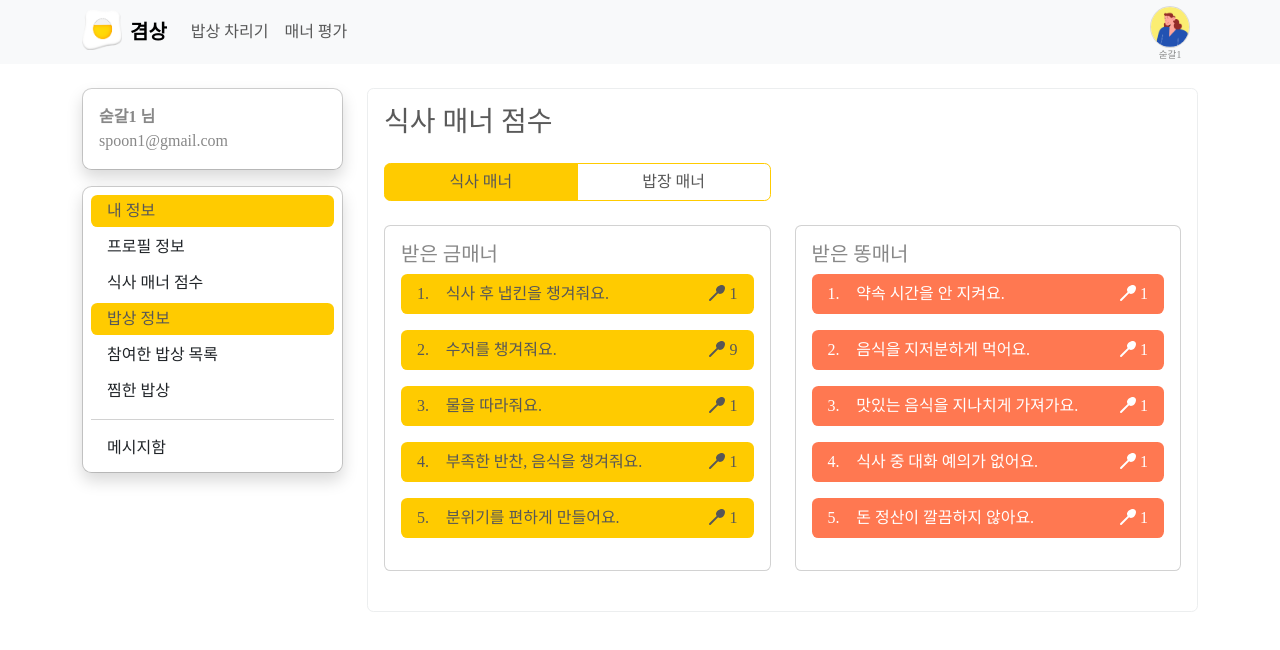
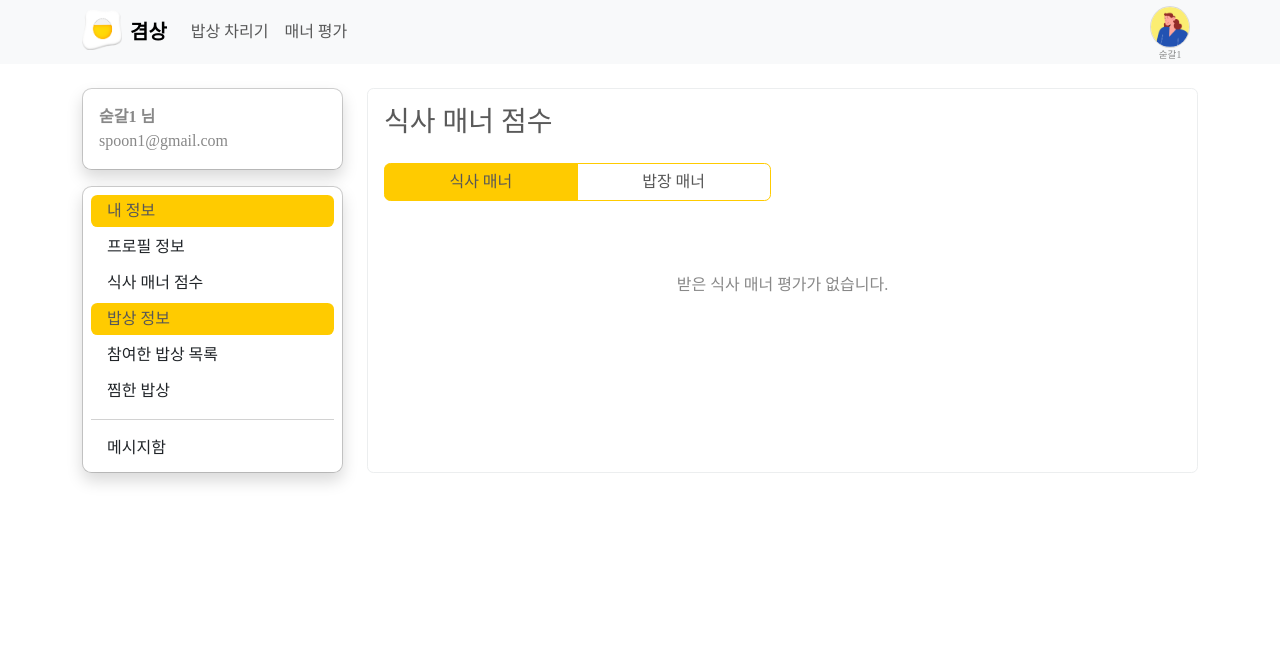
Before and after one commit to developer-dignity-team-2/gyeom-sang_client, a Vue app: page /mypage/score in a window 1280 px wide. Shown: the top 650 px of the page. Built offline with nearby package versions, Linux system fonts and the light colour scheme; a web font is replaced by a local one.

Commit message:
[UPDATE] 팀 회의 결과 반영

```diff
--- a/src/views/babsang-select.vue
+++ b/src/views/babsang-select.vue
@@ -167,6 +167,7 @@ export default {
 	data() {
 		return {
 			// comfirm: false,
+			babsang: 0,
 			babsangMessage: '',
 			diningTableSpoons: {
 				spoon_email: 'spoon1@gmail.com',
@@ -409,8 +410,8 @@ export default {
 		writeMessage() {
 			this.babsangMessage =
 				'축하합니다 ^O^ ' +
-				this.checkedNickname.join(', ') +
-				'님은 ' +
+				// this.checkedNickname.join(', ') +
+				// '님은 ' +
 				this.diningTableSpoons.dining_table_id +
 				'번 밥상의 숟갈로 선정되셨습니다.';
 		},
@@ -448,7 +449,6 @@ export default {
 			this.checkedNickname = this.checkedNickname.filter(
 				nickname => nickname !== spoon.nickname,
 			);
-			this.writeMessage();
 		},
 	},
 };
@@ -508,7 +508,7 @@ dt {
 // 메시지 입력창 애니메이션
 .nested-enter-active,
 .nested-leave-active {
-	transition: 0.3s;
+	transition: 0.5s;
 }
 
 .nested-enter-from,
--- a/src/views/mypage-score.vue
+++ b/src/views/mypage-score.vue
@@ -6,7 +6,7 @@
 			</div>
 			<!-- 본문영역 -->
 			<div class="col-xl-9 col-md-8 col-sm-12">
-				<div class="col border rounded p-3">
+				<div class="col border rounded p-3" style="min-height: 385px">
 					<h3>식사 매너 점수</h3>
 					<!-- 버튼 -->
 					<div class="row mt-4">
@@ -40,7 +40,16 @@
 					<!-- 매너 카드 -->
 					<!-- 식사 매너 -->
 					<div v-if="showCard">
-						<div v-if="countMannerArr[0] === 0 && countMannerArr[1] === 0">
+						<div
+							class="pt-5"
+							style="
+								display: flex;
+								flex-flow: row wrap;
+								justify-content: center;
+								align-item: center;
+							"
+							v-if="countMannerArr[0] === 0 && countMannerArr[1] === 0"
+						>
 							받은 식사 매너 평가가 없습니다.
 						</div>
 						<div class="row">
@@ -70,7 +79,16 @@
 					</div>
 					<!-- 밥장 매너 -->
 					<div v-if="!showCard">
-						<div v-if="countMannerArr[2] === 0 && countMannerArr[3] === 0">
+						<div
+							class="pt-5"
+							style="
+								display: flex;
+								flex-flow: row wrap;
+								justify-content: center;
+								align-item: center;
+							"
+							v-if="countMannerArr[2] === 0 && countMannerArr[3] === 0"
+						>
 							받은 밥장 매너 평가가 없습니다.
 						</div>
 						<div class="row">
@@ -123,25 +141,25 @@ export default {
 				[
 					{ mannerTitle: '받은 금매너' },
 					[
-						{ id: 'sg1', question: '식사 후 냅킨을 챙겨줘요.', count: 1 },
-						{ id: 'sg2', question: '수저를 챙겨줘요.', count: 9 },
-						{ id: 'sg3', question: '물을 따라줘요.', count: 1 },
-						{ id: 'sg4', question: '부족한 반찬, 음식을 챙겨줘요.', count: 1 },
-						{ id: 'sg5', question: '분위기를 편하게 만들어요.', count: 1 },
+						// { id: 'sg1', question: '식사 후 냅킨을 챙겨줘요.', count: 1 },
+						// { id: 'sg2', question: '수저를 챙겨줘요.', count: 9 },
+						// { id: 'sg3', question: '물을 따라줘요.', count: 1 },
+						// { id: 'sg4', question: '부족한 반찬, 음식을 챙겨줘요.', count: 1 },
+						// { id: 'sg5', question: '분위기를 편하게 만들어요.', count: 1 },
 					],
 				],
 				[
 					{ mannerTitle: '받은 똥매너' },
 					[
-						{ id: 'sb1', question: '약속 시간을 안 지켜요.', count: 1 },
-						{ id: 'sb2', question: '음식을 지저분하게 먹어요.', count: 1 },
-						{
-							id: 'sb3',
-							question: '맛있는 음식을 지나치게 가져가요.',
-							count: 1,
-						},
-						{ id: 'sb4', question: '식사 중 대화 예의가 없어요.', count: 1 },
-						{ id: 'sb5', question: '돈 정산이 깔끔하지 않아요.', count: 1 },
+						// { id: 'sb1', question: '약속 시간을 안 지켜요.', count: 1 },
+						// { id: 'sb2', question: '음식을 지저분하게 먹어요.', count: 1 },
+						// {
+						// 	id: 'sb3',
+						// 	question: '맛있는 음식을 지나치게 가져가요.',
+						// 	count: 1,
+						// },
+						// { id: 'sb4', question: '식사 중 대화 예의가 없어요.', count: 1 },
+						// { id: 'sb5', question: '돈 정산이 깔끔하지 않아요.', count: 1 },
 					],
 				],
 				[
```
